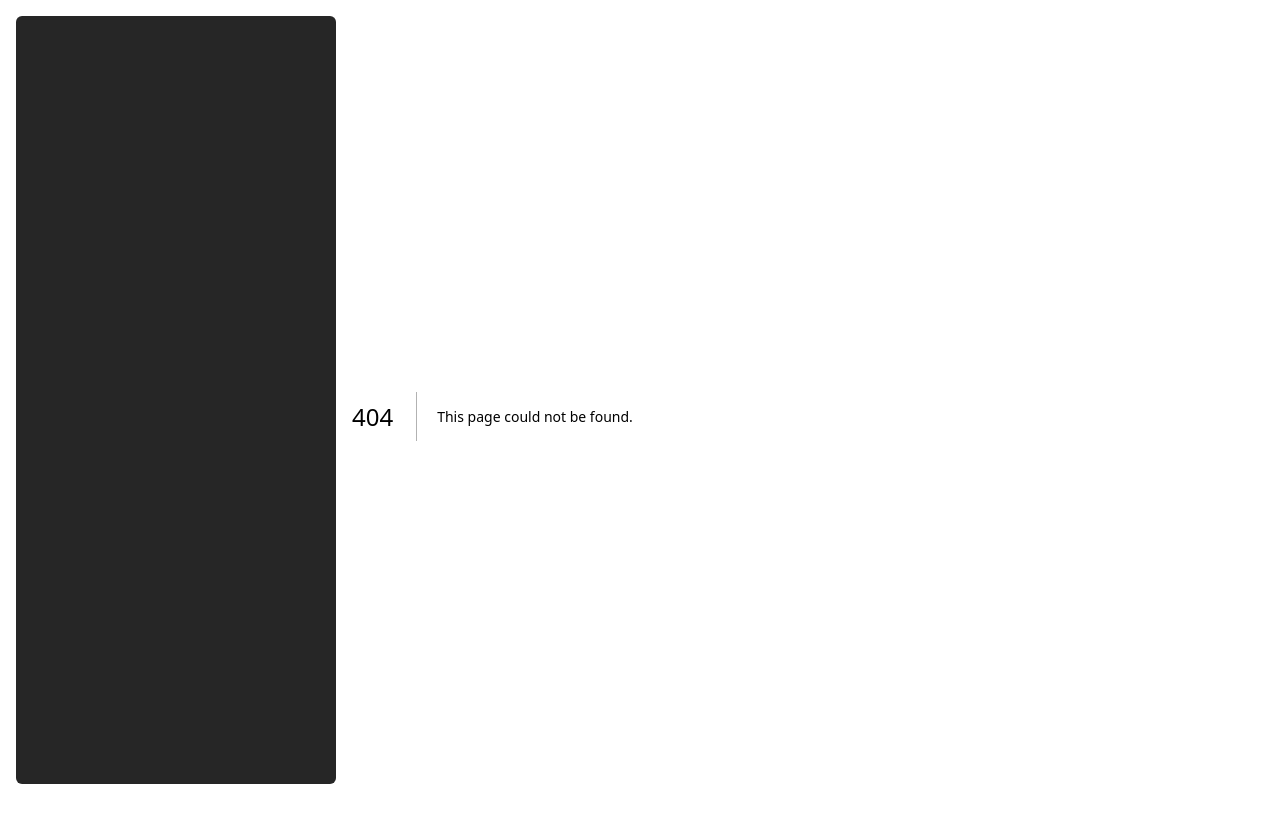
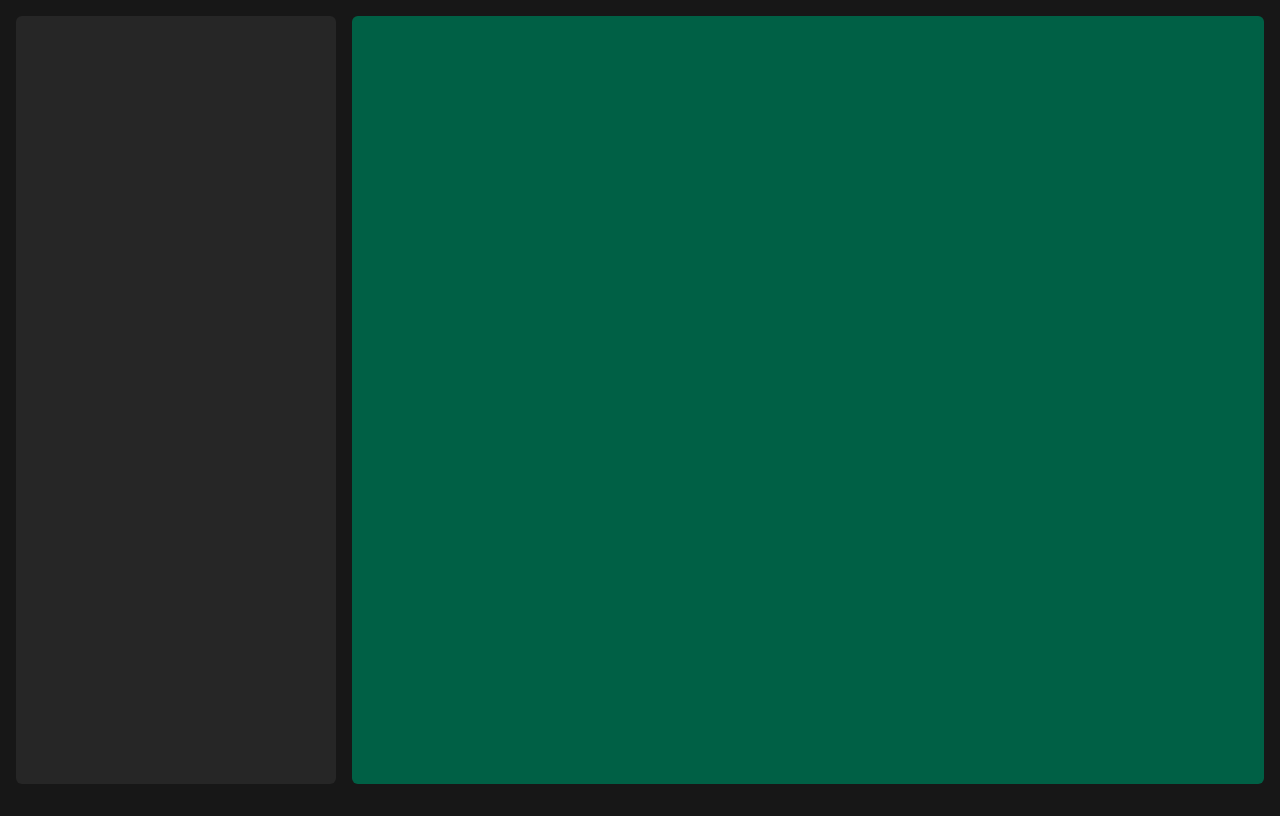
Before and after one commit to deepakrawat31/tokitoki, a Next.js app: page /chat/1 in a window 1280 px wide. Before the commit this address had no page. Built offline with nearby package versions, Linux system fonts and the light colour scheme.

Commit message:
adding all the pages

```diff
--- /dev/null
+++ b/src/app/chat/[id]/page.tsx
@@ -0,0 +1,3 @@
+export default function ChatId() {
+  return <div className="flex-1 rounded-md bg-emerald-800 p-4"></div>;
+}
--- /dev/null
+++ b/src/app/chat/layout.tsx
@@ -0,0 +1,14 @@
+import Sidebar from "@/components/Sidebar";
+
+export default function ChatLayout({
+  children,
+}: Readonly<{
+  children: React.ReactNode;
+}>) {
+  return (
+    <main className="flex h-dvh gap-4 p-4">
+      <Sidebar />
+      {children}
+    </main>
+  );
+}
--- /dev/null
+++ b/src/app/chat/page.tsx
@@ -0,0 +1,3 @@
+export default function Chat() {
+  return <div className="flex-1 rounded-md bg-neutral-800 p-4"></div>;
+}
--- a/src/app/layout.tsx
+++ b/src/app/layout.tsx
@@ -1,4 +1,3 @@
-import Sidebar from "@/components/Sidebar";
 import type { Metadata } from "next";
 import localFont from "next/font/local";
 import "./globals.css";
@@ -22,10 +21,7 @@ export default function RootLayout({
       <body
         className={`${callingCode.className} bg-neutral-900 leading-tight text-neutral-200 antialiased`}
       >
-        <main className="flex h-dvh gap-4 p-4">
-          <Sidebar />
-          {children}
-        </main>
+        {children}
       </body>
     </html>
   );
--- a/src/app/page.tsx
+++ b/src/app/page.tsx
@@ -1,3 +1,3 @@
 export default function Home() {
-  return <div className="flex-1 rounded-md bg-neutral-800 p-4">home</div>;
+  return <main className=""></main>;
 }
```
